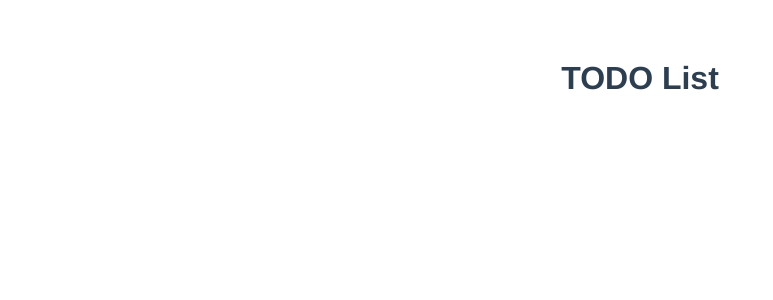
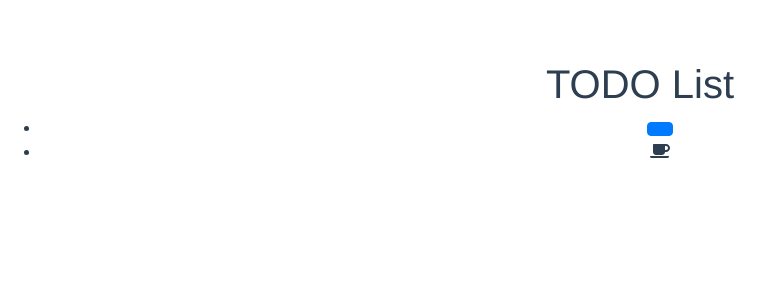
Before and after one commit to Taurin190/vue-todo, a Vue app: page / in a window 1280 px wide. Shown: the top 300 px of the page, without its empty margins (0-773 px from the left). Built offline with nearby package versions, Linux system fonts and the light colour scheme.

Commit message:
add bootstrap and awesomefont

```diff
--- a/package.json
+++ b/package.json
@@ -8,6 +8,10 @@
     "lint": "vue-cli-service lint"
   },
   "dependencies": {
+    "@fortawesome/fontawesome-svg-core": "^1.2.25",
+    "@fortawesome/free-solid-svg-icons": "^5.11.2",
+    "@fortawesome/vue-fontawesome": "^0.1.8",
+    "bootstrap-vue": "^2.1.0",
     "core-js": "^3.3.2",
     "vue": "^2.6.10"
   },
--- a/src/components/Home.vue
+++ b/src/components/Home.vue
@@ -1,7 +1,16 @@
 <template>
     <div>
         <h1>TODO List</h1>
-
+        <div>
+            <ul>
+                <li>
+                    <button class="btn btn-primary" text="aaa" />
+                </li>
+                <li>
+                    <font-awesome-icon icon="coffee" />
+                </li>
+            </ul>
+        </div>
     </div>
 </template>
 
--- a/src/main.js
+++ b/src/main.js
@@ -1,6 +1,17 @@
 import Vue from 'vue'
 import App from './App.vue'
 import router from './router'
+
+import BootstrapVue from 'bootstrap-vue'
+import 'bootstrap/dist/css/bootstrap.css'
+import 'bootstrap-vue/dist/bootstrap-vue.css'
+import { library } from '@fortawesome/fontawesome-svg-core'
+import { faCoffee } from '@fortawesome/free-solid-svg-icons'
+import { FontAwesomeIcon } from '@fortawesome/vue-fontawesome'
+
+library.add(faCoffee)
+Vue.component('font-awesome-icon', FontAwesomeIcon)
+Vue.use(BootstrapVue)
 
 Vue.config.productionTip = false
 
```
Also changed, not shown: 1 other file (tests, documents, lock files or other folders).
